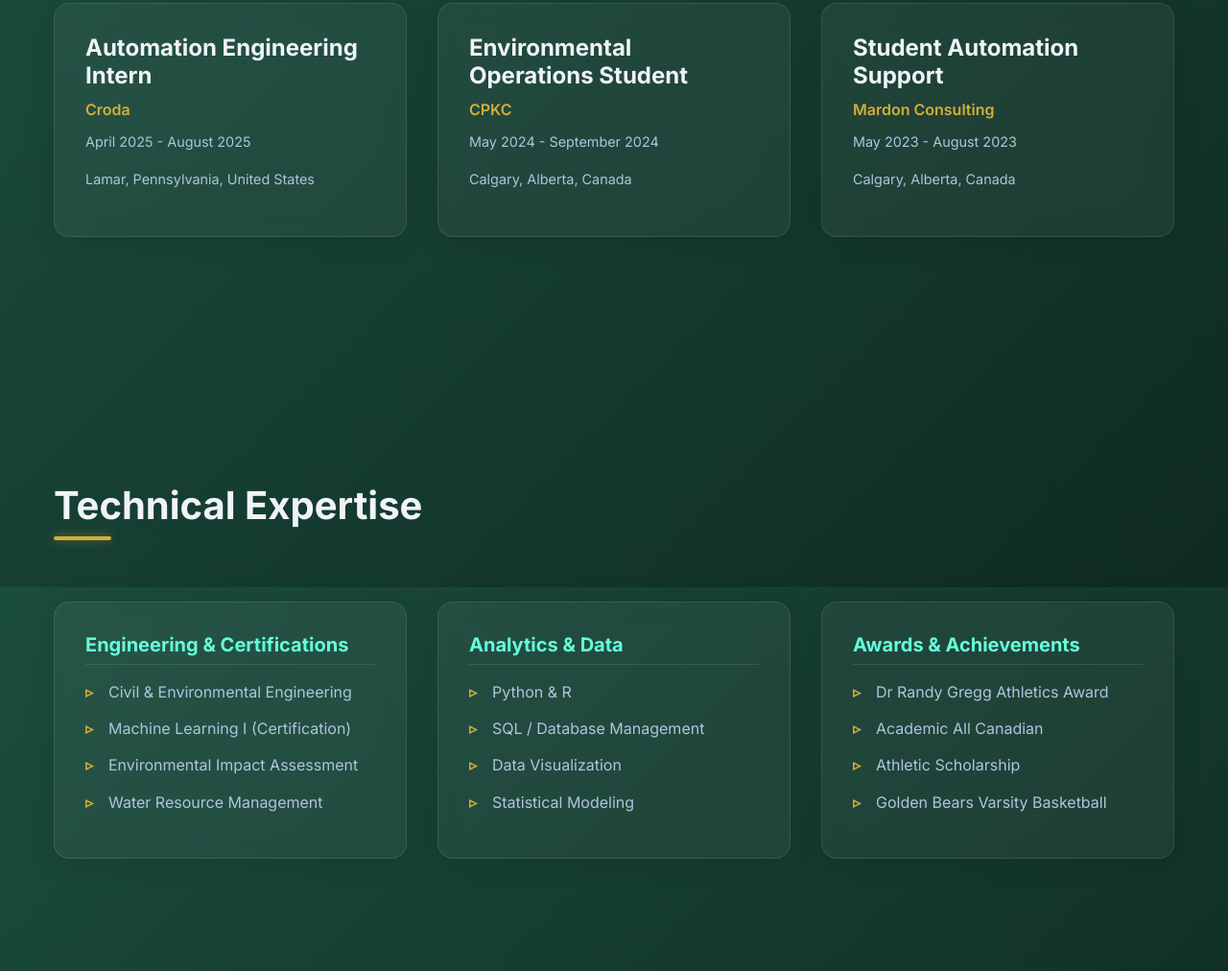
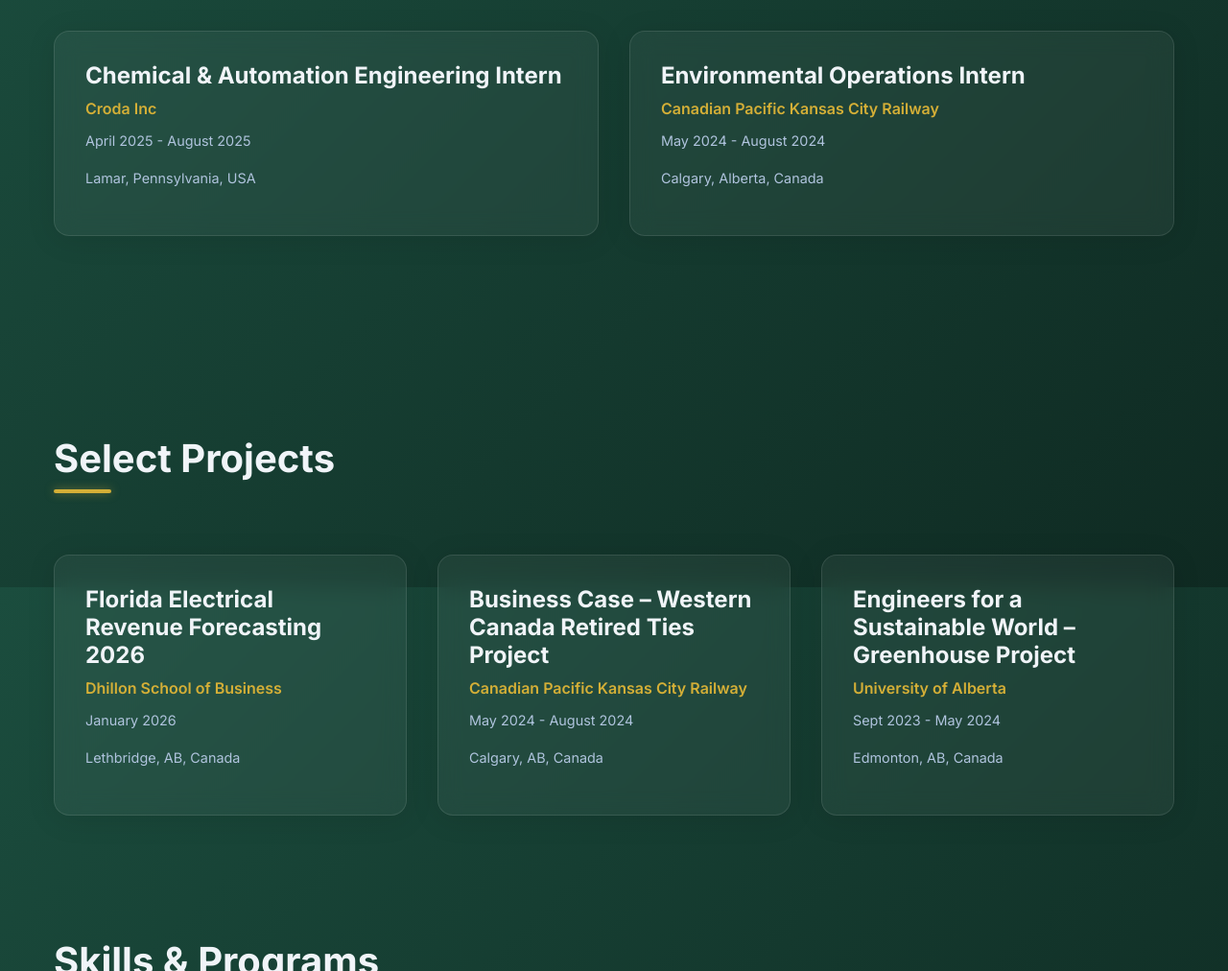
Before and after one commit to brycesolis9/brycesolis9.github.io, a plain HTML site: page index.html in a window 1280 px wide. Shown: the part 1788-2800 px from the top of the page at 96% size. Drawn offline with Linux system fonts and the light colour scheme.

Commit message:
feat: update resume, refresh about me, add a new projects section, and reorganize skills.

```diff
--- a/index.html
+++ b/index.html
@@ -49,11 +49,7 @@
                 <h2 class="section-title animate-fade-up">About Me</h2>
                 <div class="about-grid animate-fade-up delay-1">
                     <div class="about-text">
-                        <p>I am a Civil & Environmental Engineer in Training with experience in the Rail Industry. My
-                            collegiate journey as a dual varsity basketball athlete and engineering student has molded
-                            me into a well-rounded, highly driven individual. I am interested in developing innovations
-                            to improve the efficiencies of current technologies and promote sustainable practices for
-                            the future.</p>
+                        <p>Captainship on my University Basketball teams developed a team-first mindset and high-level discipline. I am an EIT with experience in the Railway and Pharma industry specializing in Data Analysis, Data Mining and Financial Modeling. I have deep interest in AI-assisted development to drive innovation in industry. I am a high-performance youth basketball coach focused on elite skill development and performance.</p>
 
                         <div class="education-block" style="margin-top: 2rem;">
                             <h3 style="font-size: 1.2rem; color: var(--color-secondary); margin-bottom: 1rem;">Education
@@ -89,34 +85,59 @@
                     <!-- Experience 1 -->
                     <article class="project-card glass-card animate-fade-up delay-1">
                         <div class="project-content">
-                            <h3>Automation Engineering Intern</h3>
+                            <h3>Chemical & Automation Engineering Intern</h3>
                             <p class="company"
-                                style="font-weight: 600; color: var(--color-primary); margin-bottom: 0.5rem;">Croda</p>
+                                style="font-weight: 600; color: var(--color-primary); margin-bottom: 0.5rem;">Croda Inc</p>
                             <p class="date" style="font-size: 0.9rem; margin-bottom: 1rem;">April 2025 - August 2025</p>
-                            <p style="color: var(--color-text-muted); font-size: 0.9rem;">Lamar, Pennsylvania, United
-                                States</p>
+                            <p style="color: var(--color-text-muted); font-size: 0.9rem;">Lamar, Pennsylvania, USA</p>
                         </div>
                     </article>
                     <!-- Experience 2 -->
                     <article class="project-card glass-card animate-fade-up delay-2">
                         <div class="project-content">
-                            <h3>Environmental Operations Student</h3>
+                            <h3>Environmental Operations Intern</h3>
                             <p class="company"
-                                style="font-weight: 600; color: var(--color-primary); margin-bottom: 0.5rem;">CPKC</p>
-                            <p class="date" style="font-size: 0.9rem; margin-bottom: 1rem;">May 2024 - September 2024
-                            </p>
+                                style="font-weight: 600; color: var(--color-primary); margin-bottom: 0.5rem;">Canadian Pacific Kansas City Railway</p>
+                            <p class="date" style="font-size: 0.9rem; margin-bottom: 1rem;">May 2024 - August 2024</p>
                             <p style="color: var(--color-text-muted); font-size: 0.9rem;">Calgary, Alberta, Canada</p>
                         </div>
                     </article>
-                    <!-- Experience 3 -->
+                </div>
+            </div>
+        </section>
+
+        <section id="projects" style="margin-top: 5rem;">
+            <div class="container">
+                <h2 class="section-title animate-fade-up">Select Projects</h2>
+                <div class="projects-grid">
+                    <!-- Project 1 -->
+                    <article class="project-card glass-card animate-fade-up delay-1">
+                        <div class="project-content">
+                            <h3>Florida Electrical Revenue Forecasting 2026</h3>
+                            <p class="company"
+                                style="font-weight: 600; color: var(--color-primary); margin-bottom: 0.5rem;">Dhillon School of Business</p>
+                            <p class="date" style="font-size: 0.9rem; margin-bottom: 1rem;">January 2026</p>
+                            <p style="color: var(--color-text-muted); font-size: 0.9rem;">Lethbridge, AB, Canada</p>
+                        </div>
+                    </article>
+                    <!-- Project 2 -->
+                    <article class="project-card glass-card animate-fade-up delay-2">
+                        <div class="project-content">
+                            <h3>Business Case – Western Canada Retired Ties Project</h3>
+                            <p class="company"
+                                style="font-weight: 600; color: var(--color-primary); margin-bottom: 0.5rem;">Canadian Pacific Kansas City Railway</p>
+                            <p class="date" style="font-size: 0.9rem; margin-bottom: 1rem;">May 2024 - August 2024</p>
+                            <p style="color: var(--color-text-muted); font-size: 0.9rem;">Calgary, AB, Canada</p>
+                        </div>
+                    </article>
+                    <!-- Project 3 -->
                     <article class="project-card glass-card animate-fade-up delay-3">
                         <div class="project-content">
-                            <h3>Student Automation Support</h3>
+                            <h3>Engineers for a Sustainable World – Greenhouse Project</h3>
                             <p class="company"
-                                style="font-weight: 600; color: var(--color-primary); margin-bottom: 0.5rem;">Mardon
-                                Consulting</p>
-                            <p class="date" style="font-size: 0.9rem; margin-bottom: 1rem;">May 2023 - August 2023</p>
-                            <p style="color: var(--color-text-muted); font-size: 0.9rem;">Calgary, Alberta, Canada</p>
+                                style="font-weight: 600; color: var(--color-primary); margin-bottom: 0.5rem;">University of Alberta</p>
+                            <p class="date" style="font-size: 0.9rem; margin-bottom: 1rem;">Sept 2023 - May 2024</p>
+                            <p style="color: var(--color-text-muted); font-size: 0.9rem;">Edmonton, AB, Canada</p>
                         </div>
                     </article>
                 </div>
@@ -125,33 +146,33 @@
 
         <section id="skills">
             <div class="container">
-                <h2 class="section-title animate-fade-up">Technical Expertise</h2>
+                <h2 class="section-title animate-fade-up">Skills & Programs</h2>
                 <div class="skills-grid">
                     <div class="skill-category glass-card animate-fade-up delay-1">
-                        <h3>Engineering & Certifications</h3>
-                        <ul class="skill-list">
-                            <li>Civil & Environmental Engineering</li>
-                            <li>Machine Learning I (Certification)</li>
-                            <li>Environmental Impact Assessment</li>
-                            <li>Water Resource Management</li>
+                        <h3>Analytics</h3>
+                        <ul class="skill-list" style="line-height: 1.6;">
+                            <li>Dashboard Creation</li>
+                            <li>Python & R Programming</li>
+                            <li>Excel, PowerBI, SQL</li>
+                            <li>Machine Learning</li>
+                            <li>Regression Analysis</li>
+                            <li>Data Entry & Cleaning</li>
                         </ul>
                     </div>
                     <div class="skill-category glass-card animate-fade-up delay-2">
-                        <h3>Analytics & Data</h3>
-                        <ul class="skill-list">
-                            <li>Python & R</li>
-                            <li>SQL / Database Management</li>
-                            <li>Data Visualization</li>
-                            <li>Statistical Modeling</li>
+                        <h3>AI Projects</h3>
+                        <ul class="skill-list" style="line-height: 1.6;">
+                            <li>Interactive Website Creation</li>
+                            <li>Grad School Themed Flappy Bird Game</li>
+                            <li>Vibe Coding</li>
                         </ul>
                     </div>
                     <div class="skill-category glass-card animate-fade-up delay-3">
-                        <h3>Awards & Achievements</h3>
-                        <ul class="skill-list">
-                            <li>Dr Randy Gregg Athletics Award</li>
-                            <li>Academic All Canadian</li>
-                            <li>Athletic Scholarship</li>
-                            <li>Golden Bears Varsity Basketball</li>
+                        <h3>Modelling</h3>
+                        <ul class="skill-list" style="line-height: 1.6;">
+                            <li>AutoCAD</li>
+                            <li>Civil 3D</li>
+                            <li>ArcGIS</li>
                         </ul>
                     </div>
                 </div>
```
Also changed, not shown: 1 other file.
